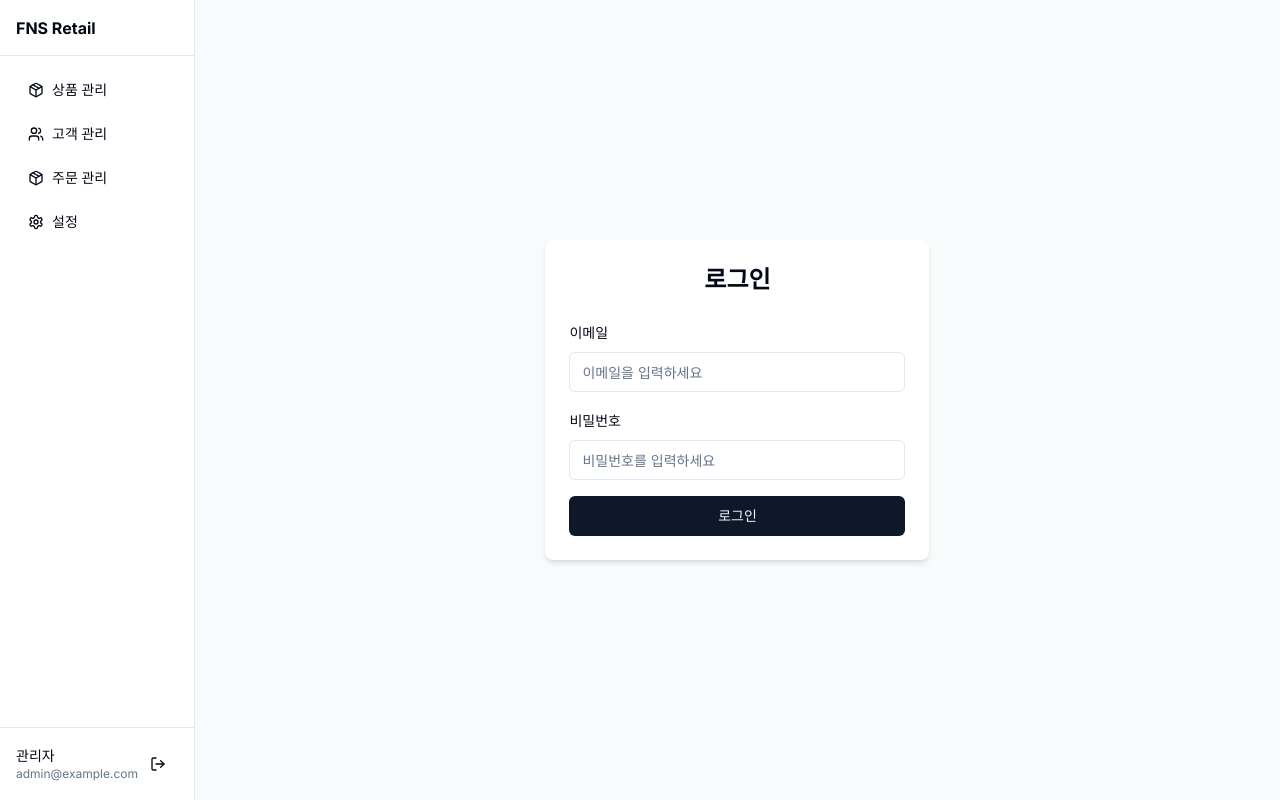
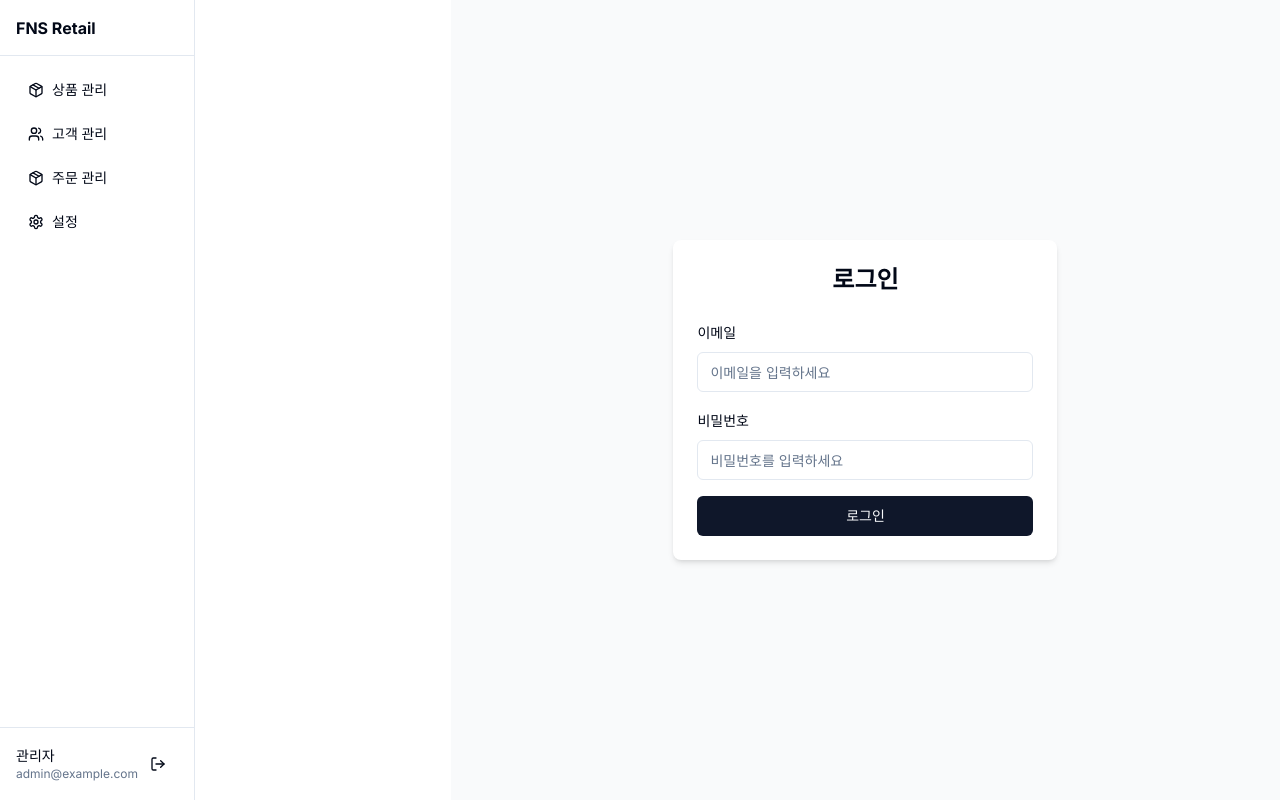
Before and after one commit to hublishing/fnsretail, a Next.js app: page / in a window 1280 px wide. Built offline with nearby package versions, Linux system fonts and the light colour scheme.

Commit message:
20250324-bigqurey

```diff
--- /dev/null
+++ b/app/components/layout-wrapper.tsx
@@ -0,0 +1,18 @@
+'use client'
+
+import { usePathname } from "next/navigation";
+import { SidebarWrapper } from "./sidebar-wrapper";
+
+export function LayoutWrapper({ children }: { children: React.ReactNode }) {
+  const pathname = usePathname();
+  const isLoginPage = pathname === "/login";
+
+  return (
+    <div className="flex min-h-screen">
+      {!isLoginPage && <SidebarWrapper />}
+      <main className={`flex-1 overflow-y-auto ${isLoginPage ? "" : "ml-64"}`}>
+        {children}
+      </main>
+    </div>
+  );
+}
--- a/app/components/login-form.tsx
+++ b/app/components/login-form.tsx
@@ -5,12 +5,18 @@ import { Button } from "@/components/ui/button"
 
 interface LoginFormProps {
   formAction: (formData: FormData) => void
+  error?: string | null
 }
 
-export function LoginForm({ formAction }: LoginFormProps) {
+export function LoginForm({ formAction, error }: LoginFormProps) {
   return (
     <div className="w-full max-w-sm p-6 bg-white rounded-lg shadow-md">
       <h2 className="text-2xl font-bold text-center mb-6">로그인</h2>
+      {error && (
+        <div className="mb-4 p-3 bg-red-100 text-red-700 rounded-md">
+          {error}
+        </div>
+      )}
       <form action={formAction} className="space-y-4">
         <div className="space-y-2">
           <label htmlFor="email" className="text-sm font-medium">
--- a/app/layout.tsx
+++ b/app/layout.tsx
@@ -1,7 +1,9 @@
+'use client'
+
 import type { Metadata } from "next";
 import { Inter } from "next/font/google";
 import "./globals.css";
-import { SidebarWrapper } from "./components/sidebar-wrapper";
+import { LayoutWrapper } from "./components/layout-wrapper";
 
 const inter = Inter({ subsets: ["latin"] });
 
@@ -18,12 +20,9 @@ export default function RootLayout({
   return (
     <html lang="ko">
       <body className={inter.className}>
-        <div className="flex min-h-screen">
-          <SidebarWrapper />
-          <main className="flex-1 overflow-y-auto">
-            {children}
-          </main>
-        </div>
+        <LayoutWrapper>
+          {children}
+        </LayoutWrapper>
       </body>
     </html>
   );
--- a/app/login/page.tsx
+++ b/app/login/page.tsx
@@ -1,6 +1,6 @@
 'use client'
 
-import { useEffect } from 'react'
+import { useState } from 'react'
 import { useRouter } from 'next/navigation'
 import { LoginForm } from '../components/login-form'
 import { login } from '../actions/auth'
@@ -8,17 +8,26 @@ import type { LoginResult } from '../actions/auth'
 
 export default function LoginPage() {
   const router = useRouter()
+  const [error, setError] = useState<string | null>(null)
 
   const handleSubmit = async (formData: FormData) => {
-    const result = await login({ success: false, error: '' }, formData)
-    if (result.success) {
-      router.push('/dynamic-table')
+    try {
+      setError(null)
+      const result = await login({ success: false, error: '' }, formData)
+
+      if (result.success) {
+        router.push('/dynamic-table')
+      } else {
+        setError(result.error || '로그인에 실패했습니다.')
+      }
+    } catch (err) {
+      setError(err instanceof Error ? err.message : '로그인 처리 중 오류가 발생했습니다.')
     }
   }
 
   return (
     <div className="min-h-screen flex items-center justify-center bg-gray-100">
-      <LoginForm formAction={handleSubmit} />
+      <LoginForm formAction={handleSubmit} error={error} />
     </div>
   )
 }
```
